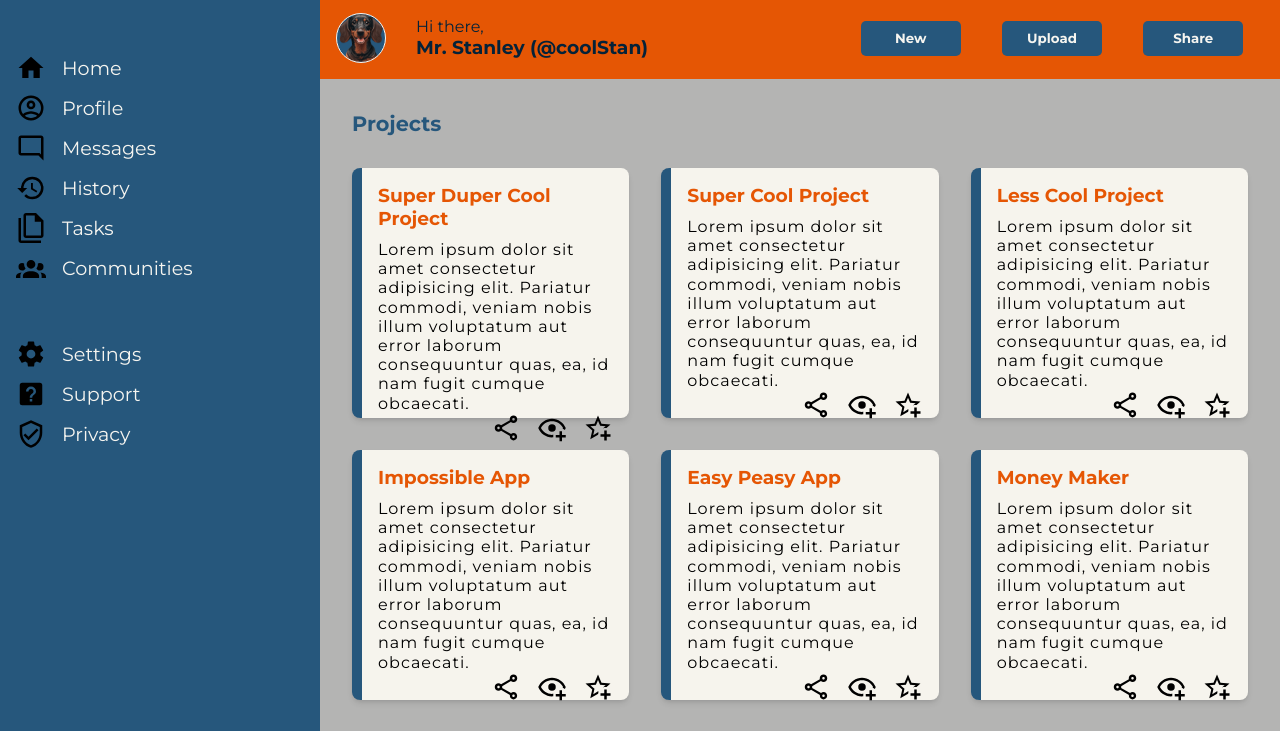
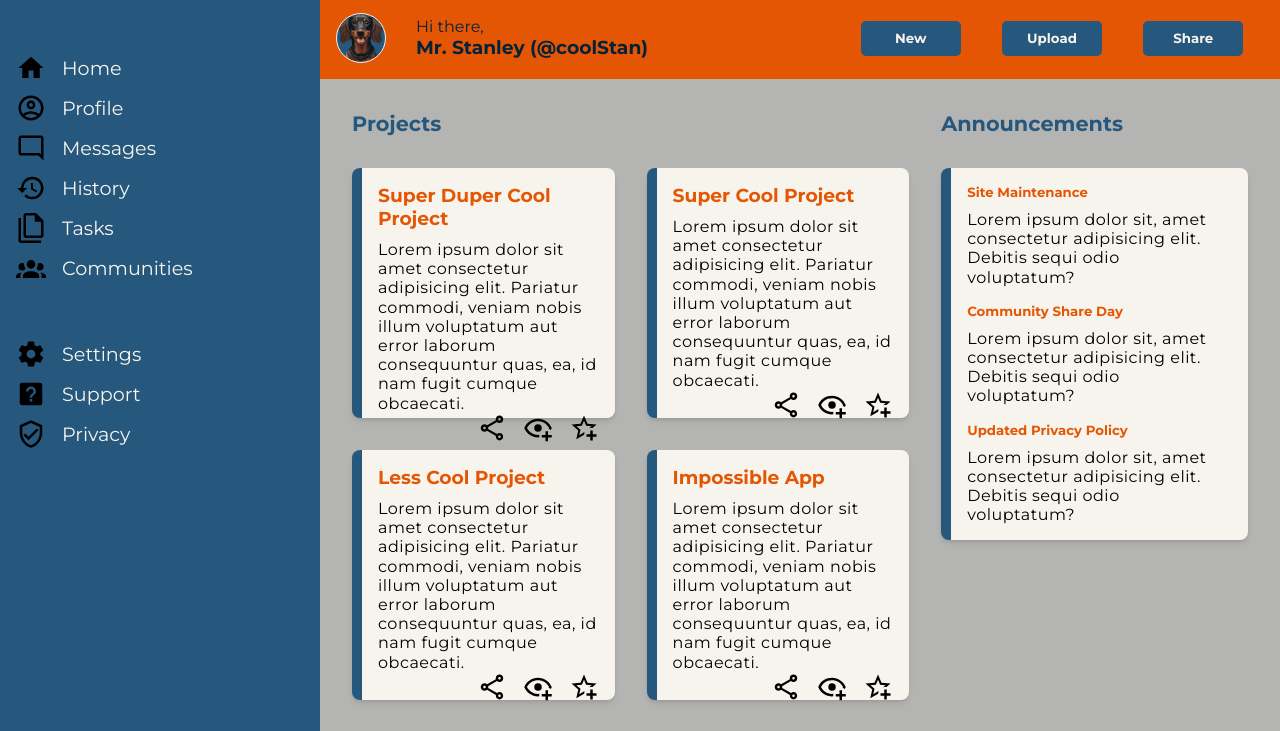
Before and after one commit to OlgaMinaievaWebDev/Admin-Dashboard, a plain HTML site: page index.html in a window 1280 px wide. Shown: the part 69-800 px from the top of the page. Drawn offline with Linux system fonts and the light colour scheme.

Commit message:
announcement added

```diff
--- a/index.html
+++ b/index.html
@@ -193,7 +193,23 @@
             </div>
           </div>
         </div>
-        <div class="announcements"></div>
+        <div class="announcements">
+          <h2>Announcements</h2>
+          <ul class="card">
+            <li class="announcement">
+              <h5>Site Maintenance</h5>
+              <p>Lorem ipsum dolor sit, amet consectetur adipisicing elit. Debitis sequi odio voluptatum?</p>
+            </li>
+            <li class="announcement">
+               <h5>Community Share Day</h5>
+              <p>Lorem ipsum dolor sit, amet consectetur adipisicing elit. Debitis sequi odio voluptatum?</p>
+            </li>
+            <li class="announcement">
+               <h5>Updated Privacy Policy</h5>
+              <p>Lorem ipsum dolor sit, amet consectetur adipisicing elit. Debitis sequi odio voluptatum?</p>
+            </li>
+          </ul>
+        </div>
         <div class="trending"></div>
       </div>
     </div>
--- a/style.css
+++ b/style.css
@@ -152,9 +152,10 @@ input {
   grid-template-rows: min-content 1fr;
   gap: 2fr;
   grid-template-areas:
-    "project announcement"
+    "project announcements"
     "project trending";
   overflow: auto;
+  padding-right: 2rem;
 }
 
 .projects {
@@ -192,7 +193,7 @@ input {
 
 .card p {
   line-height: 1.2;
-  letter-spacing: 1px;
+  letter-spacing: 0.5px;
   margin-top: 10px;
 }
 
@@ -206,9 +207,44 @@ input {
 .actions img {
   max-width: 30px;
 }
+
 .announcements {
   grid-area: announcements;
 }
+
+.announcements h2 {
+  font-size: 1.3rem;
+  margin-top: 2rem;
+  margin-bottom: 2rem;
+  color: #26577c;
+}
+
+.announcement h5 {
+  color: #e55604;
+}
+
+.card .announcement {
+  max-width: 25ch;
+}
+
+.announcement {
+  width: 100%;
+  padding-top: 0.5rem;
+}
+.announcement:first-child {
+  padding-top: 0;
+}
+.announcement:nth-child(2) {
+  padding-top: 1rem;
+}
+.announcement:last-child {
+  padding-top: 1rem;
+}
+
+ul {
+  list-style: none;
+}
+
 .trending {
   grid-area: trending;
 }
```
